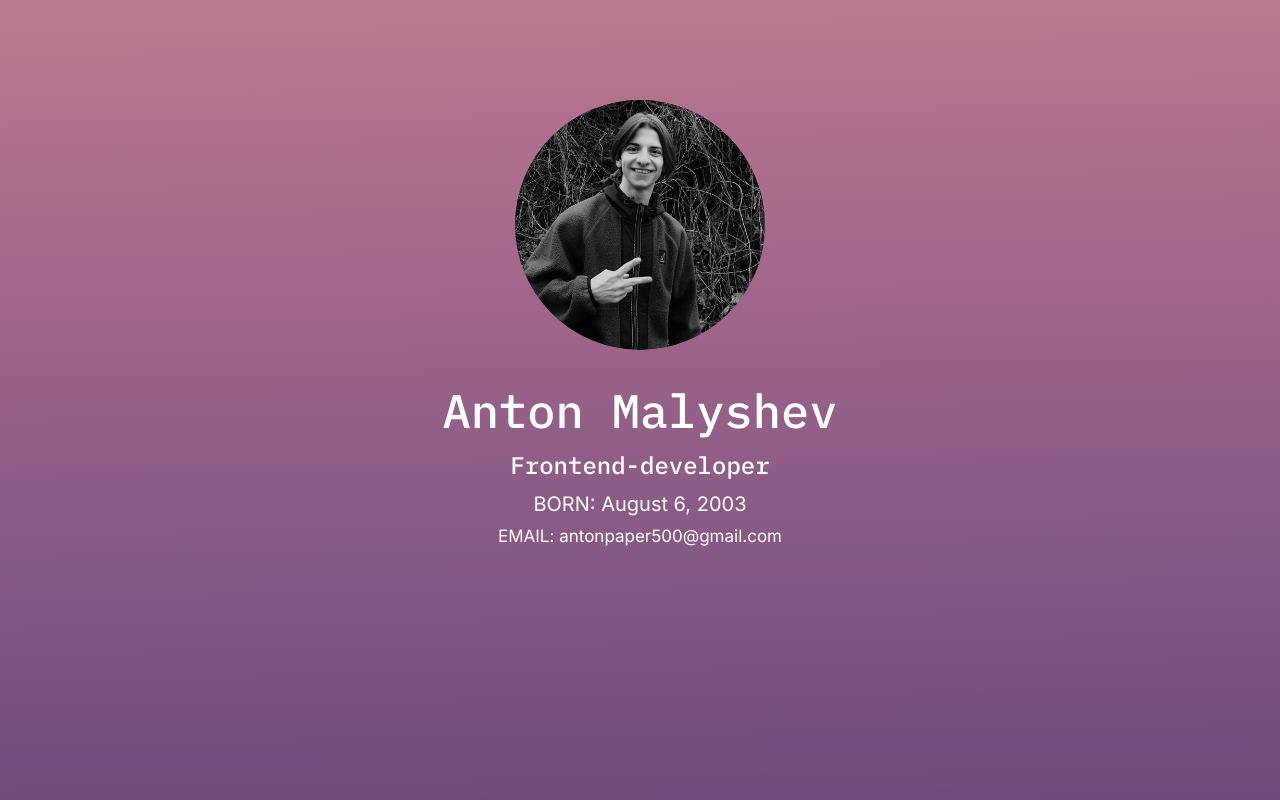
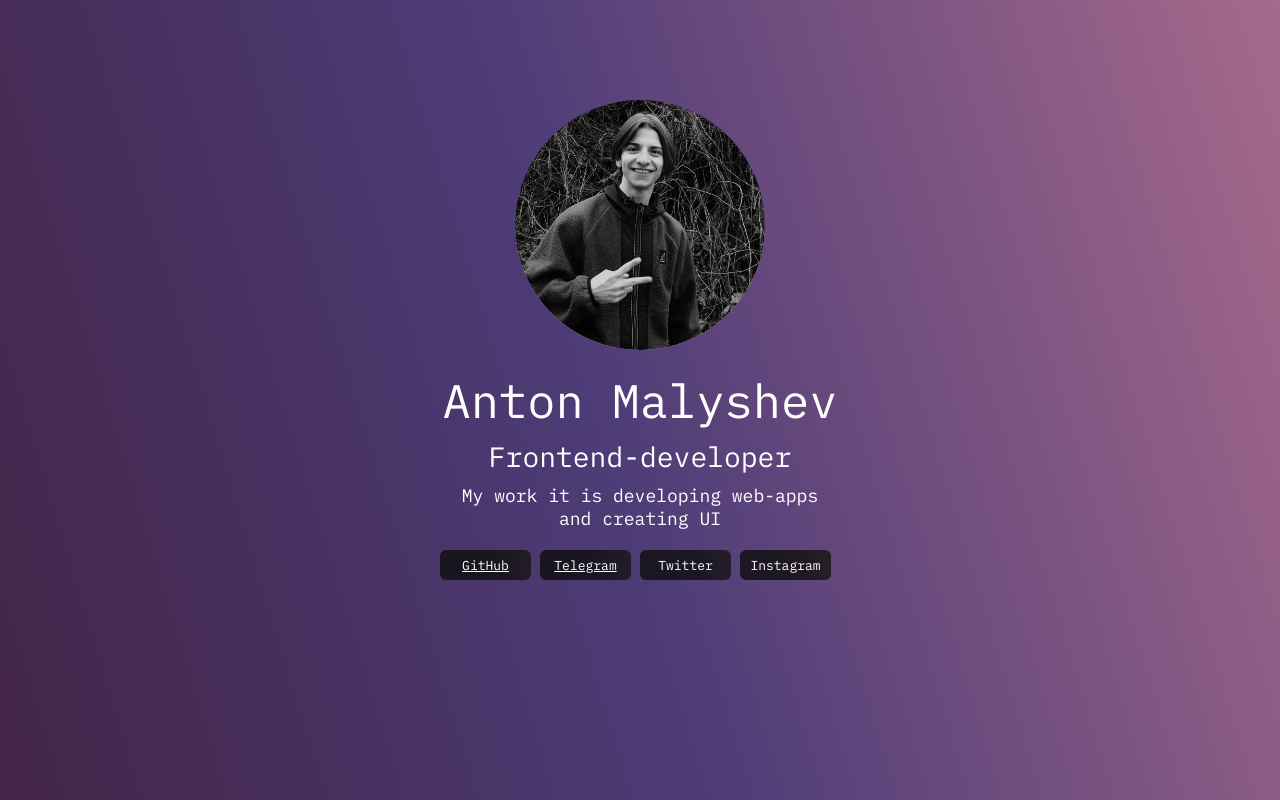
Before and after one commit to TohaLike/anton__portfolio, a React (Create React App) app: page / in a window 1280 px wide. Shown: the top 800 px of the page. Built offline with nearby package versions, Linux system fonts and the light colour scheme.

Commit message:
added new details to header

```diff
--- a/package.json
+++ b/package.json
@@ -3,6 +3,9 @@
   "version": "0.1.0",
   "private": true,
   "dependencies": {
+    "@babel/core": "^7.23.5",
+    "@babel/plugin-proposal-private-property-in-object": "^7.21.11",
+    "@babel/preset-env": "^7.23.5",
     "@react-spring/web": "^9.7.3",
     "@testing-library/jest-dom": "^5.17.0",
     "@testing-library/react": "^13.4.0",
--- a/src/App.css
+++ b/src/App.css
@@ -1,8 +1,7 @@
-@import url('https://fonts.googleapis.com/css2?family=IBM+Plex+Mono:wght@500&family=Inter&display=swap');
-
+@import url('https://fonts.googleapis.com/css2?family=IBM+Plex+Mono:wght@200;400;500&family=Inter&display=swap');
 
 body {
-   background: linear-gradient(179deg, #E19898 -22.61%, #A2678A 13.38%, #4D3C77 51.18%, #3F1D38 97.93%);
+   background: linear-gradient(253deg, #E19898 -35.78%, #A2678A 2.02%, #4D3C77 41.73%, #3F1D38 90.84%), linear-gradient(253deg, #E19898 -35.78%, #A2678A 2.02%, #4D3C77 41.73%, #3F1D38 90.84%);
    height: 2042px;
    margin-top: 100px;
    overflow: overlay;
@@ -36,7 +35,7 @@ body {
 .visibility {
    display: grid;
    justify-items: center;
-   row-gap: 30px;
+   row-gap: 20px;
 }
 
 .no__visibility__logo {
@@ -57,7 +56,7 @@ body {
    display: flex;
    align-items: center;
    justify-content: center;
-   width: 400px;
+   width: 398px;
    height: 60px;
    flex-shrink: 0;
    text-align: center;
@@ -67,15 +66,15 @@ body {
    font-style: normal;
    font-weight: 400;
    line-height: normal;
-   background: linear-gradient(269deg, rgba(162, 103, 138, 0.92) 6.12%, rgba(77, 60, 119, 0.81) 101.73%);
+   background: linear-gradient(269deg, rgba(27, 26, 26, 0.92) 6.12%, #4E3C7C 101.73%);
 }
 
 .text__content__novisibility__1 {
    display: flex;
    align-items: center;
    justify-content: center;
-   width: 400px;
-   height: 30px;
+   width: 398px;
+   height: 33px;
    flex-shrink: 0;
    text-align: center;
    color: #FFF;
@@ -84,7 +83,7 @@ body {
    font-style: normal;
    font-weight: 400;
    line-height: normal;
-   background: linear-gradient(269deg, rgba(162, 103, 138, 0.92) 6.12%, rgba(77, 60, 119, 0.81) 101.73%);
+   background: linear-gradient(269deg, rgba(27, 26, 26, 0.92) 6.12%, #4E3C7C 101.73%);
 }
 
 
@@ -93,7 +92,7 @@ body {
    align-items: center;
    justify-content: center;
    width: 398px;
-   height: 27px;
+   height: 47px;
    flex-shrink: 0;
    color: #FFF;
    text-align: center;
@@ -102,10 +101,10 @@ body {
    font-style: normal;
    font-weight: 400;
    line-height: normal;
-   background: linear-gradient(269deg, rgba(162, 103, 138, 0.92) 6.12%, rgba(77, 60, 119, 0.81) 101.73%);
+   background: linear-gradient(269deg, rgba(27, 26, 26, 0.92) 6.12%, #4E3C7C 101.73%);
 }
 
-.text__content__novisibility__3 {
+/* .text__content__novisibility__3 {
    display: flex;
    align-items: center;
    justify-content: center;
@@ -120,13 +119,8 @@ body {
    font-weight: 400;
    line-height: normal;
    background: linear-gradient(269deg, rgba(162, 103, 138, 0.92) 6.12%, rgba(77, 60, 119, 0.81) 101.73%);
-}
+} */
 
-
-
-.test{
-   margin-left: 40px;
-}
 
 /* Visibility */
 .visibility__logo {
@@ -155,12 +149,12 @@ body {
    display: flex;
    align-items: center;
    justify-content: center;
-   width: 400px;
+   width: 398px;
    height: 60px;
    flex-shrink: 0;
    text-align: center;
    color: #FFF;
-   font-family: 'IBM Plex Mono', monospace;
+   font-family: 'IBM Plex Mono';
    font-size: 47px;
    font-style: normal;
    font-weight: 400;
@@ -171,13 +165,14 @@ body {
    display: flex;
    align-items: center;
    justify-content: center;
-   width: 400px;
-   height: 30px;
+   width: 398px;
+   height: 33px;
    flex-shrink: 0;
    text-align: center;
    color: #FFF;
-   font-family: 'IBM Plex Mono', monospace;
-   font-size: 24px;
+   text-align: center;
+   font-family: 'IBM Plex Mono';
+   font-size: 28px;
    font-style: normal;
    font-weight: 400;
    line-height: normal;
@@ -188,18 +183,41 @@ body {
    align-items: center;
    justify-content: center;
    width: 398px;
-   height: 27px;
+   height: 47px;
    flex-shrink: 0;
    color: #FFF;
    text-align: center;
-   font-family: 'Inter', sans-serif;
-   font-size: 20px;
+   font-family: 'IBM Plex Mono';
+   font-size: 18px;
    font-style: normal;
    font-weight: 400;
    line-height: normal;
 }
 
-.text__content__visibility__3 {
+.visibility__links {
+   display: grid;
+   grid-template-columns: repeat(4, 100px);
+}
+
+.link__block {
+   display: flex;
+   align-items: center;
+   justify-content: center;
+   width: 91px;
+   height: 30px;
+   flex-shrink: 0;
+   border-radius: 6px;
+   color: #FFF;
+   text-align: center;
+   font-family: 'IBM Plex Mono';
+   font-size: 13px;
+   font-style: normal;
+   font-weight: 400;
+   line-height: normal;
+   background: linear-gradient(266deg, rgba(79, 69, 75, 0.92) -228.51%, rgba(14, 14, 14, 0.81) 39.7%);
+}
+
+/* .text__content__visibility__3 {
    display: flex;
    align-items: center;
    justify-content: center;
@@ -213,4 +231,4 @@ body {
    font-style: normal;
    font-weight: 400;
    line-height: normal;
-}
+} */
--- a/src/components/Header.tsx
+++ b/src/components/Header.tsx
@@ -1,19 +1,25 @@
 import React from "react"
 import { useSpring, useTrail, animated, SpringValues } from '@react-spring/web'
-import LogoAnton from "../images/Anton.png"
+import AntonLogo from "../images/Anton.png"
 
 const Header: React.FC = () => {
-   const items = ['Anton Malyshev', 'Frontend-developer', 'BORN: August 6, 2003', 'EMAIL: antonpaper500@gmail.com']
+   const items = ['Anton Malyshev', 'Frontend-developer', 'My work it is developing web-apps and creating UI']
+   const itemsLinks = ['GitHub', 'Telegram', 'Twitter', 'Instagram']
+   const linkBoks = ['https://github.com/TohaLike', 'https://t.me/smokeonthetower']
 
    const fadeInImage = useSpring({
       opacity: 1,
       from: { opacity: 0 },
       config: { duration: 700 },
-      onFrame: (props: SpringValues) => console.log(props),
-
    })
 
    const trailHeader = useTrail(items.length, {
+      opacity: 1,
+      from: { opacity: 0 },
+      config: { duration: 700 }
+   })
+
+   const trailHeaderLinks = useTrail(itemsLinks.length, {
       opacity: 1,
       from: { opacity: 0 },
       config: { duration: 700 }
@@ -24,7 +30,7 @@ const Header: React.FC = () => {
          <div className="visibility">
             <animated.div style={fadeInImage}>
                <div className="visibility__logo__container">
-                  <img className="visibility__logo" src={LogoAnton} />
+                  <img className="visibility__logo" src={AntonLogo} alt="test" />
                </div>
             </animated.div>
 
@@ -35,6 +41,14 @@ const Header: React.FC = () => {
                   </animated.div>
                ))}
             </div>
+
+            <div className="visibility__links">
+               {trailHeaderLinks.map((style, index) => (
+                  <animated.a href={linkBoks[index]} key={index} style={style} className={`link__block links__content__visibility__${index}`}>
+                     {itemsLinks[index]}
+                  </animated.a>
+               ))}
+            </div>
          </div>
       </>
    )
```
Also changed, not shown: 2 other files (tests, documents, lock files or other folders).
